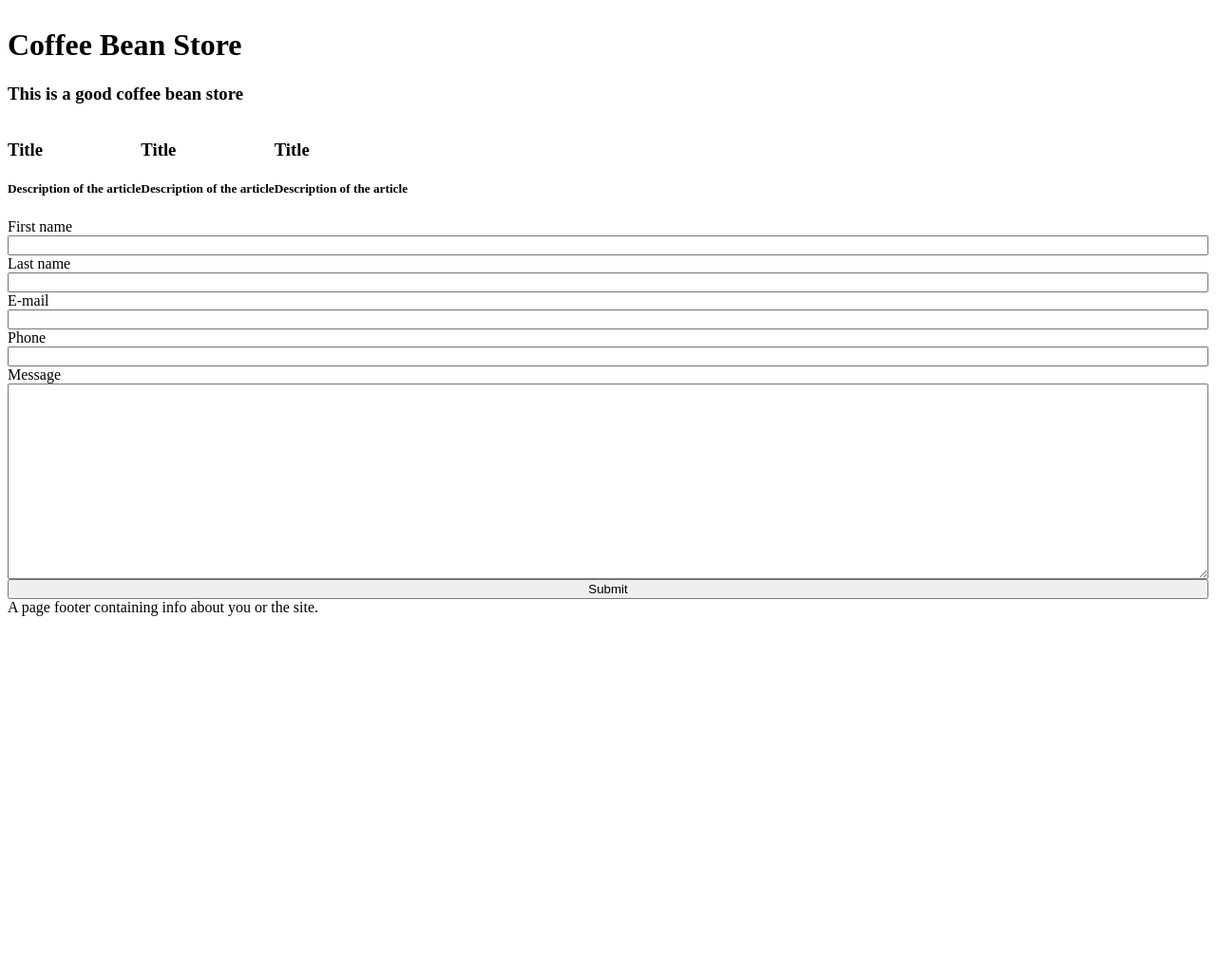
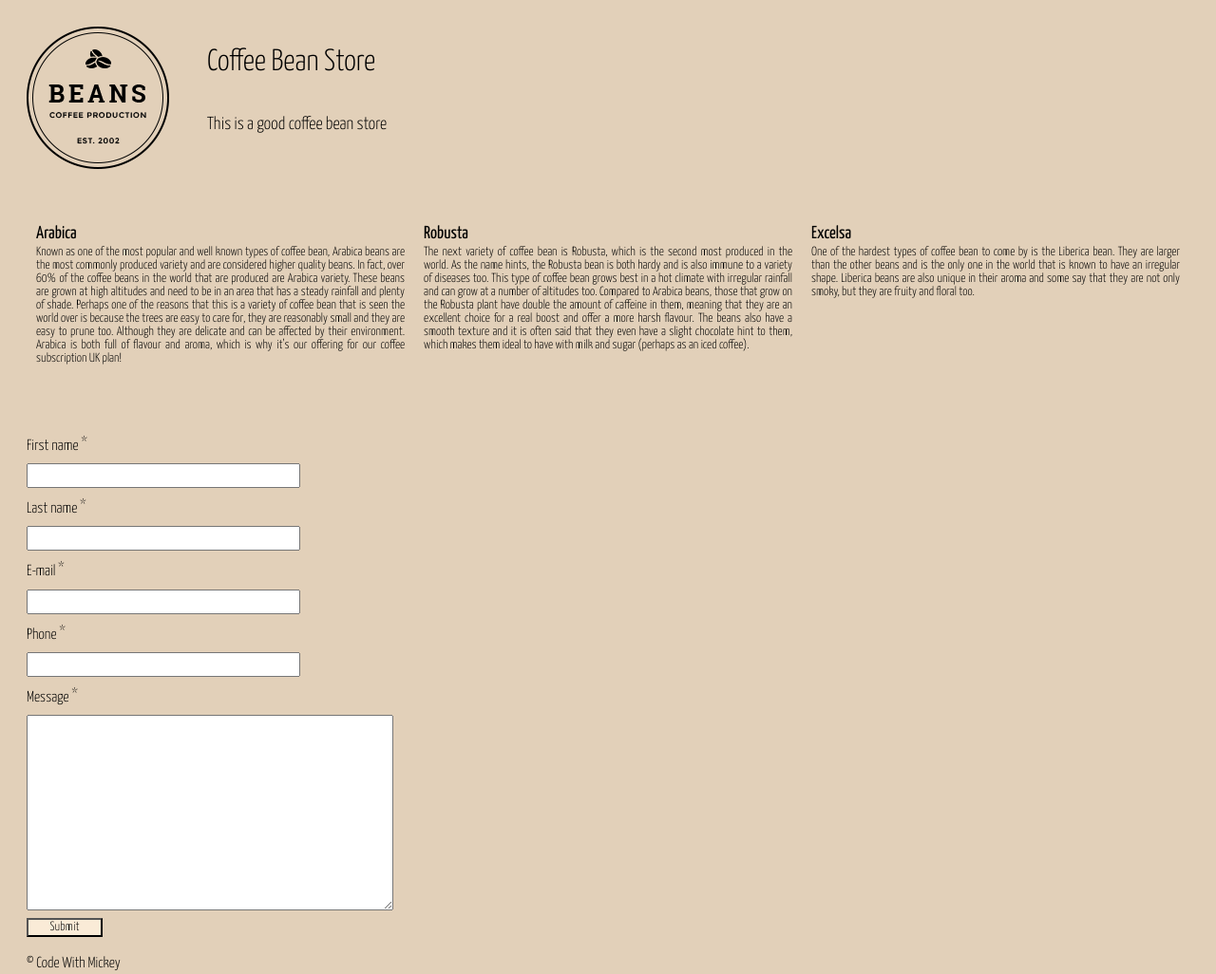
Before and after one commit to pesto-students/p3-yathish-codewithmickey, a plain HTML site: page Week-2/exercise2.1/index.html in a window 1280 px wide. Shown: the whole page at 95% size. Before the commit the page ends 800 px from the top, so only its background shows below. Drawn offline with Linux system fonts and the light colour scheme.

Commit message:
Final CSS done

```diff
--- a/Week-2/exercise2.1/assets/style.css
+++ b/Week-2/exercise2.1/assets/style.css
@@ -3,8 +3,89 @@
     flex-direction: column;
 }
 
+body {
+    background-color: #e2d0b9;
+}
+
 .form { display: flex;
     flex-direction: column;
+    padding: 20px;
+}
+
+.banner{
+    display: flex;
+    flex-direction: row;
+}
+.titlecontent{
+    display: flex;
+    flex-direction: column;
+    padding: 20px;
+}
+
+.logo{
+    padding: 20px;
+    -webkit-filter: invert(100%);
+    filter: invert(100%);
+}
+
+.foot{
+    padding-left: 20px;
+}
+
+.form label{
+    padding-top: 10px;
+    padding-bottom: 10px;
+}
+
+.articleparent{
+    padding: 20px;
+    justify-content: space-between;
+
+}
+.articleparent > * { flex: 1;
+    padding-left: 10px;
+    padding-right: 10px;
+    text-align: justify;
+}
+
+.articleparent div>h3{
+    font-family: 'Yanone Kaffeesatz', sans-serif;
+    font-weight: 400 !important
+}
+
+.articleparent div>h5{
+    margin-top: -15px;
+}
+
+
+
+
+.form input{
+    width: 280px;
+    height: 20px;
+}
+
+.form textarea{
+    width: 380px;
+}
+
+.form input[type=submit]{
+    width: 80px;
+    margin-top: 8px;
+    background-color: antiquewhite;
+    color: black;
+}
+
+.form input[type=submit]:hover{
+    background-color:darkolivegreen;
+    color: antiquewhite;
+
+}
+
+
+* {
+    font-family: 'Yanone Kaffeesatz', sans-serif;
+    font-weight: 200;
 }
 
 /* Extra small devices (phones, 600px and down) */
@@ -13,6 +94,11 @@
         display: flex;
         flex-direction: column;
 
+        }
+
+        .logo{
+            width:100px;
+            height:100px;
         }
 
 }
--- a/Week-2/exercise2.1/index.html
+++ b/Week-2/exercise2.1/index.html
@@ -6,47 +6,62 @@
     <meta name="viewport" content="width=device-width, initial-scale=1.0">
     <title>Coffee Bean</title>
     <link rel="stylesheet" href="assets/style.css">
+    <link rel="preconnect" href="https://fonts.googleapis.com">
+<link rel="preconnect" href="https://fonts.gstatic.com" crossorigin>
+<link href="https://fonts.googleapis.com/css2?family=Yanone+Kaffeesatz:wght@300;400;600&display=swap" rel="stylesheet">
 </head>
 <body>
     <!-- Flex not grid >> flexbox -->
 <div class="wrapper">
     <div class="head">
         <header>
-            <h1>Coffee Bean Store</h1>
-            <h3>This is a good coffee bean store</h3>
+            <div class="banner">
+                <img class="logo" src="assets/images/logo.png"/>
+                <div class="titlecontent">
+                    <h1>Coffee Bean Store</h1>
+                    <h3>This is a good coffee bean store</h3>
+                </div>
+            </div>
         </header>
     </div>
     <article class="articlediv">
         <div class="articleparent">
-            <div class="articlediv1">
-                <h3>Title</h3>
-                <h5>Description of the article</h5>
+            <div>
+                <h3>Arabica</h3>
+                <h5>Known as one of the most popular and well known types of coffee bean, Arabica beans are the most commonly produced variety and are considered higher quality beans. In fact, over 60% of the coffee beans in the world that are produced are Arabica variety.
+                    These beans are grown at high altitudes and need to be in an area that has a steady rainfall and plenty of shade.
+                    Perhaps one of the reasons that this is a variety of coffee bean that is seen the world over is because the trees are easy to care for, they are reasonably small and they are easy to prune too. Although they are delicate and can be affected by their environment. Arabica is both full of flavour and aroma, which is why it’s our offering for our coffee subscription UK plan!</h5>
             </div>
-            <div class="articlediv2">
-                <h3>Title</h3>
-                <h5>Description of the article</h5>
+            <div>
+                <h3>Robusta</h3>
+                <h5>The next variety of coffee bean is Robusta, which is the second most produced in the world.
+                    As the name hints, the Robusta bean is both hardy and is also immune to a variety of diseases too.
+                    This type of coffee bean grows best in a hot climate with irregular rainfall and can grow at a number of altitudes too. Compared to Arabica beans, those that grow on the Robusta plant have double the amount of caffeine in them, meaning that they are an excellent choice for a real boost and offer a more harsh flavour.
+                    The beans also have a smooth texture and it is often said that they even have a slight chocolate hint to them, which makes them ideal to have with milk and sugar (perhaps as an iced coffee).</h5>
             </div>
-            <div class="articlediv3">
-                <h3>Title</h3>
-                <h5>Description of the article</h5>
+            <div>
+                <h3>Excelsa</h3>
+                <h5>One of the hardest types of coffee bean to come by is the Liberica bean. They are larger than the other beans and is the only one in the world that is known to have an irregular shape.
+                Liberica beans are also unique in their aroma and some say that they are not only smoky, but they are fruity and floral too.</h5>
             </div>
         </div>
     </article>
-    <div class="form">
-        <label for="contacts-name">First name</label>
-        <input type="text" name="name"><span class="form-validation"></span>
-        <label for="contacts-last-name">Last name</label>
-        <input type="text" name="last-name" ><span class="form-validation"></span>
-        <label  for="contacts-email">E-mail</label>
-        <input type="email" name="email" ><span class="form-validation"></span>
-        <label for="contacts-phone">Phone</label>
-        <input type="text" name="phone" ><span class="form-validation"></span>
-        <label for="contacts-message">Message</label>
-        <textarea name="message" style="height:200px;"></textarea><span class="form-validation"></span>
-        <input type="submit" value="Submit"/>
-    </div>
+        <form class="form">
+            <label for="contacts-name">First name <sup>*</sup></label>
+            <input type="text" name="name" required>
+            <label for="contacts-last-name" >Last name <sup>*</sup></label>
+            <input type="text" name="last-name" required>
+            <label  for="contacts-email">E-mail <sup>*</sup></label>
+            <input type="email" name="email" required >
+            <label for="contacts-phone">Phone <sup>*</sup></label>
+            <input type="text" name="phone" required>
+            <label for="contacts-message">Message <sup>*</sup></label>
+            <textarea name="message" style="height:200px;" required></textarea>
+            <input type="submit" value="Submit"/>
+        </form>
+
     <footer class="foot">
-        A page footer containing info about you or the site.
+        © Code With Mickey
     </footer>
 </div>
 
```
